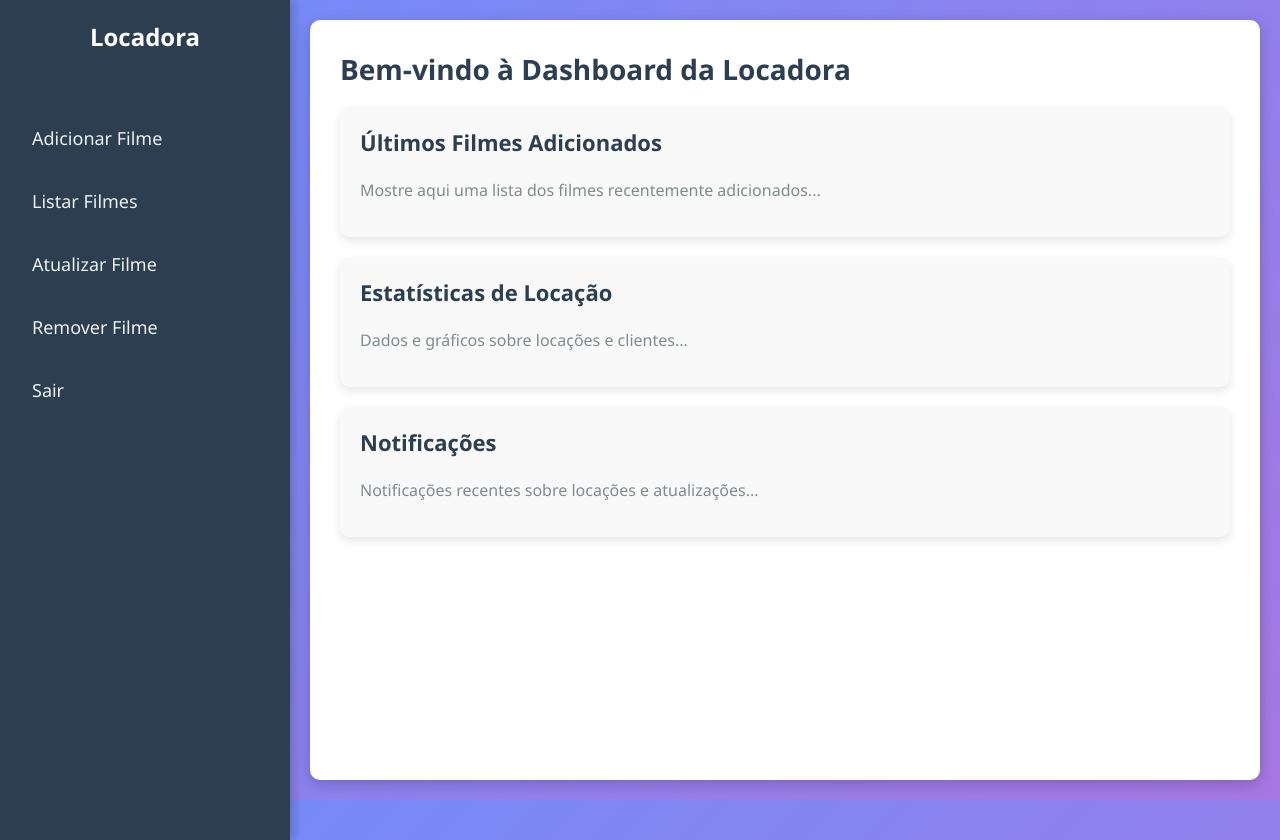
After one commit to betosilvc/meuprimeirosite, a PHP site: page /dashboard.php in a window 1280 px wide. The commit adds this page. Run offline with PHP 8.4, Linux system fonts and the light colour scheme; the visitor is signed in with stand-in values (Sample User, id 1).

Commit message:
aula 9.9

```diff
--- /dev/null
+++ b/aula6/dashboard.php
@@ -0,0 +1,149 @@
+<?php
+
+session_start();
+if(!isset($_SESSION['userId']) || $_SESSION['userId'] == ''){
+    header('Location:login.php?msg=Você não está autenticado');
+
+}
+?>
+
+
+<!DOCTYPE html>
+<html lang="pt-BR">
+<head>
+    <meta charset="UTF-8">
+    <meta http-equiv="X-UA-Compatible" content="IE=edge">
+    <meta name="viewport" content="width=device-width, initial-scale=1.0">
+    <title>Dashboard - Locadora</title>
+    <style>
+        body {
+            font-family: 'Segoe UI', Tahoma, Geneva, Verdana, sans-serif;
+            background: linear-gradient(135deg, #6e8efb, #a777e3);
+            margin: 0;
+            display: flex;
+            height: 100vh;
+            color: #333;
+        }
+
+        .sidebar {
+            background-color: #2c3e50;
+            width: 250px;
+            padding: 20px;
+            box-shadow: 4px 0 10px rgba(0, 0, 0, 0.2);
+            height: 100%;
+            display: flex;
+            flex-direction: column;
+            align-items: center;
+        }
+
+        .sidebar h2 {
+            color: white;
+            font-size: 24px;
+            margin: 0;
+            margin-bottom: 30px;
+        }
+
+        .sidebar ul {
+            list-style-type: none;
+            padding: 0;
+            width: 100%;
+        }
+
+        .sidebar ul li {
+            margin: 15px 0;
+        }
+
+        .sidebar ul li a {
+            text-decoration: none;
+            color: #ecf0f1;
+            font-size: 18px;
+            display: block;
+            padding: 12px;
+            border-radius: 8px;
+            transition: background-color 0.3s, color 0.3s;
+        }
+
+        .sidebar ul li a:hover {
+            background-color: #34495e;
+            color: #ecf0f1;
+        }
+
+        .main-content {
+            flex: 1;
+            padding: 30px;
+            background-color: white;
+            border-radius: 10px;
+            box-shadow: 0 4px 15px rgba(0, 0, 0, 0.2);
+            margin: 20px;
+            overflow-y: auto;
+        }
+
+        .main-content h1 {
+            margin-top: 0;
+            color: #2c3e50;
+            font-size: 28px;
+        }
+
+        .widget {
+            background-color: #f9f9f9;
+            padding: 20px;
+            margin-bottom: 20px;
+            border-radius: 10px;
+            box-shadow: 0 4px 10px rgba(0, 0, 0, 0.1);
+        }
+
+        .widget h3 {
+            margin-top: 0;
+            color: #2c3e50;
+            font-size: 22px;
+        }
+
+        .widget p {
+            color: #7f8c8d;
+            font-size: 16px;
+        }
+
+        .widget:last-of-type {
+            margin-bottom: 0;
+        }
+    </style>
+</head>
+<body>
+
+    <div class="sidebar">
+        <h2>Locadora</h2>
+        <ul>
+            <li><a href="#">Adicionar Filme</a></li>
+            <li><a href="#">Listar Filmes</a></li>
+            <li><a href="#">Atualizar Filme</a></li>
+            <li><a href="#">Remover Filme</a></li>
+            <li><a href="logout.php">Sair</a></li>
+
+            <!-- <li><a href="#">Adicionar Cliente</a></li>
+            <li><a href="#">Listar Clientes</a></li>
+            <li><a href="#">Atualizar Cliente</a></li>
+            <li><a href="#">Remover Cliente</a></li> -->
+        </ul>
+    </div>
+
+    <div class="main-content">
+        <h1>Bem-vindo à Dashboard da Locadora</h1>
+
+        <div class="widget">
+            <h3>Últimos Filmes Adicionados</h3>
+            <p>Mostre aqui uma lista dos filmes recentemente adicionados...</p>
+        </div>
+
+        <div class="widget">
+            <h3>Estatísticas de Locação</h3>
+            <p>Dados e gráficos sobre locações e clientes...</p>
+        </div>
+
+        <div class="widget">
+            <h3>Notificações</h3>
+            <p>Notificações recentes sobre locações e atualizações...</p>
+        </div>
+    </div>
+
+</body>
+</html>
--- /dev/null
+++ b/aula6/logout.php
@@ -0,0 +1,5 @@
+<?php
+session_start();
+session_destroy();
+header('Location:login.php');
+?>
--- a/banco_de_dados/fullstack (1).sql
+++ b/banco_de_dados/fullstack (1).sql
@@ -6,7 +6,8 @@
 -- Tempo de geração: 06-Set-2024 às 00:35
 -- Versão do servidor: 10.4.28-MariaDB
 -- versão do PHP: 8.0.28
-DROP TABLE fullstack;
+DROP database if exists fullstack;
+create database fullstack;
 
 SET SQL_MODE = "NO_AUTO_VALUE_ON_ZERO";
 START TRANSACTION;
```
Also changed, not shown: aula6/esqueciminhasenha.php (+11 -1 lines), aula6/login.php (+14 -0 lines), aula6/usuarios/atualizarSenha.php (added, +31 -0 lines), aula6/usuarios/conexao.php (added, +19 -0 lines), aula6/usuarios/inserir.php (+23 -16 lines), aula6/usuarios/logar.php (+8 -15 lines).
